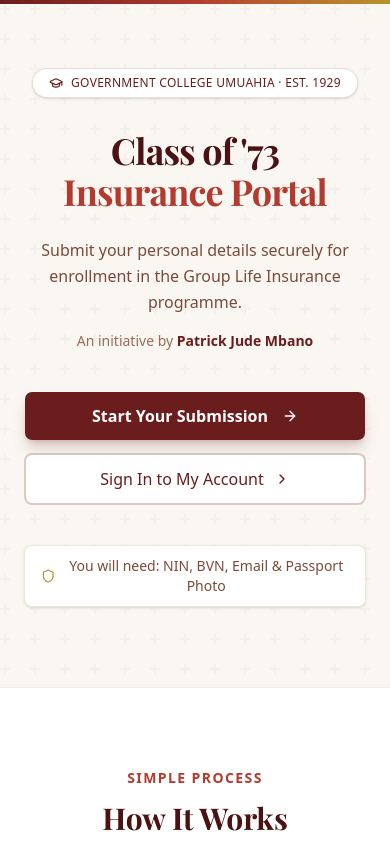
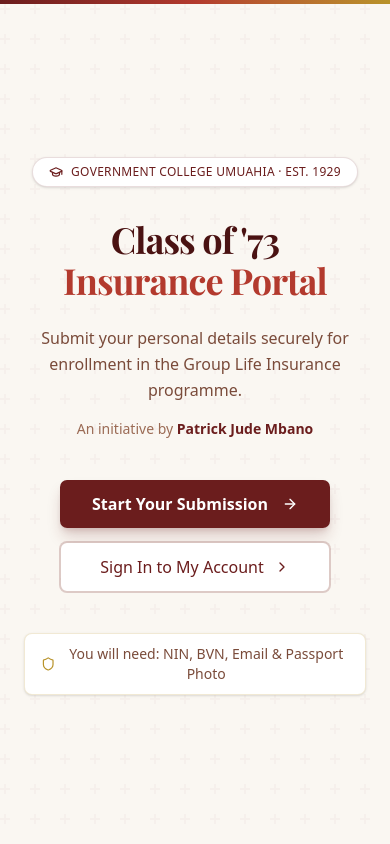
Before and after one commit to coologix/gcu73-portal, a React (Vite) app: page / in a window 390 px wide. Shown: the top 844 px of the page. Built offline with nearby package versions, Linux system fonts and the light colour scheme; no server answers; a web font is replaced by a local one.

Commit message:
fix: hero fills viewport on mobile, content vertically centered

```diff
--- a/src/routes/index.tsx
+++ b/src/routes/index.tsx
@@ -81,7 +81,7 @@ export default function HomePage() {
       <div className="h-1 bg-gradient-to-r from-gcu-maroon via-gcu-red to-gcu-gold" />
 
       {/* ── Hero ───────────────────────────────────────── */}
-      <section className="relative overflow-hidden">
+      <section className="relative flex min-h-[100dvh] flex-col overflow-hidden">
         {/* Subtle background pattern */}
         <div className="absolute inset-0 bg-gcu-cream" />
         <div className="absolute inset-0 opacity-[0.03]" style={{
@@ -89,7 +89,7 @@ export default function HomePage() {
         }} />
 
         <motion.div
-          className="relative mx-auto max-w-3xl px-6 pb-20 pt-16 text-center sm:pt-24 md:pb-28 md:pt-32"
+          className="relative mx-auto flex max-w-3xl flex-1 flex-col items-center justify-center px-6 py-12 text-center sm:py-20 md:py-28"
           initial="hidden"
           animate="visible"
           variants={stagger}
```
